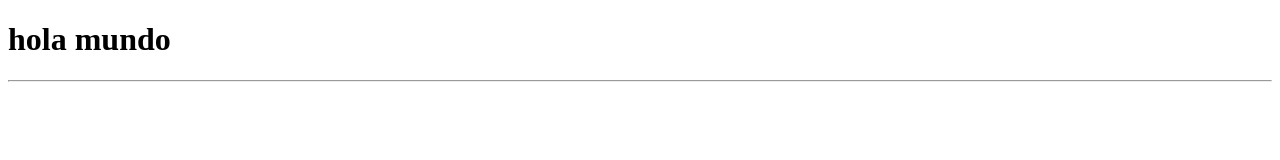
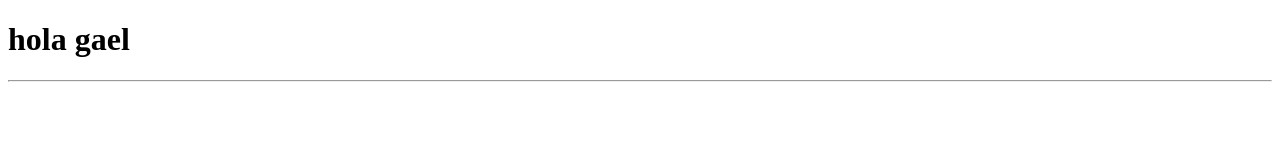
Before and after one commit to GAELOOOO015/maiky, a plain HTML site: page index.html in a window 1280 px wide. Drawn offline with Linux system fonts and the light colour scheme.

Commit message:
first commit

```diff
--- a/index.html
+++ b/index.html
@@ -6,7 +6,7 @@
     <meta name="viewport" content="width=device-width, initial-scale=1.0">
     <title>Document</title>
 </head>
-<body>
-    <h1>hola mundo</h1><hr>
+
+    <h1>hola gael</h1><hr>
 </body>
 </html>
```
